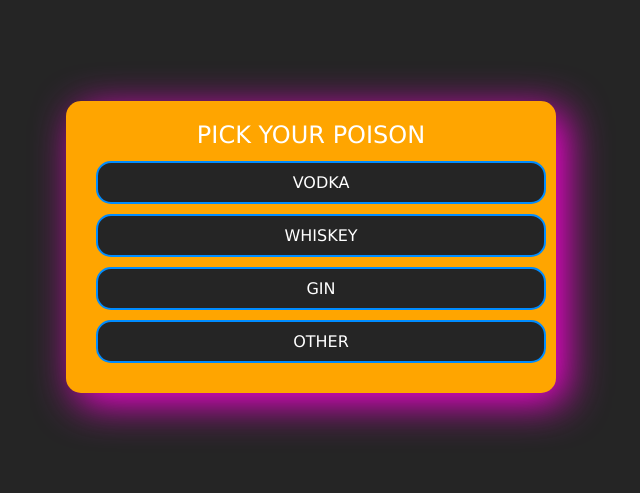
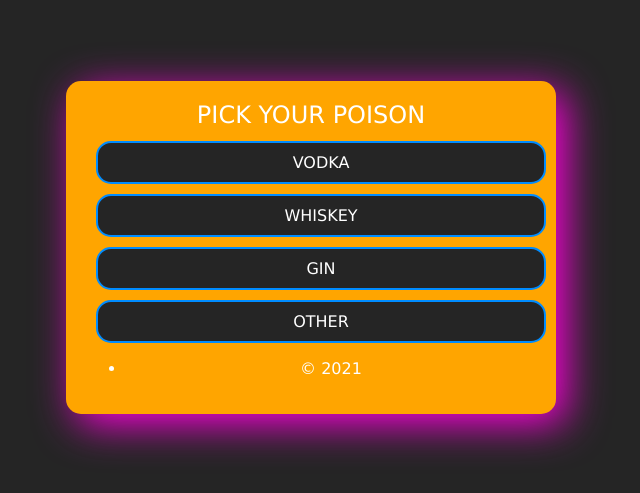
Before and after one commit to michellelally/harrys-cocktail-menu, a React (Create React App) app: page /picker in a window 1280 px wide. Shown: the part 153-646 px from the top of the page, without its empty margins (329-969 px from the left). Built offline with nearby package versions, Linux system fonts and the light colour scheme.

Commit message:
added some components

```diff
--- a/src/App.js
+++ b/src/App.js
@@ -1,6 +1,10 @@
 import React, { useState } from 'react';
+import Footer from './components/Footer';
 
 export default function App() {
+
+  const picked = [2];
+
   const questions = [
     {
       questionText: 'PICK YOUR POISON',
@@ -35,12 +39,15 @@ export default function App() {
     }
   };
 
-  const handleInput = (e) => {
+  const handleValue = (e) => {
     alert(e.target.value);
+    picked.push(e.target.value)
+    alert(picked[0].value)
   }
 
   return (
     <div className='app'>
+
       <div className='question-section'>
         <div className='question-text'>{questions[currentQuestion].questionText}</div>
       </div>
@@ -49,11 +56,12 @@ export default function App() {
           <button
             value={answerOption.answerText}
             onClick={e => {
-              handleInput(e, "value");
-              handleAnswerButtonClick();
+              handleValue(e);
+              handleAnswerButtonClick(e);
             }}>
               {answerOption.answerText}</button>))}
       </div>
+      <Footer />
     </div>
   );
 }
--- /dev/null
+++ b/src/components/Footer.js
@@ -0,0 +1,22 @@
+import React, { Component } from 'react';
+
+class Footer extends Component {
+    constructor(props) {
+        super(props);
+        this.state = { year: new Date().getFullYear() };
+    }
+
+    render() {
+        return (
+            <footer>
+                <ul className="site-links">
+                    <li>
+                        &copy; {this.state.year}
+                    </li>
+                </ul>
+            </footer>
+        );
+    }
+}
+
+export default Footer;
```
Also changed, not shown: src/components/Header.js (added, +11 -0 lines), Footer}.js (added), src/components/Home.js (added), src/components/Picker.js (added).
